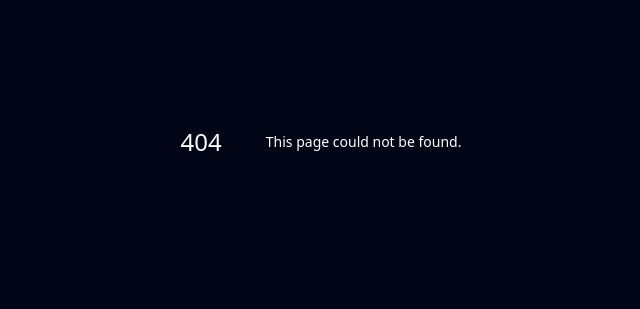
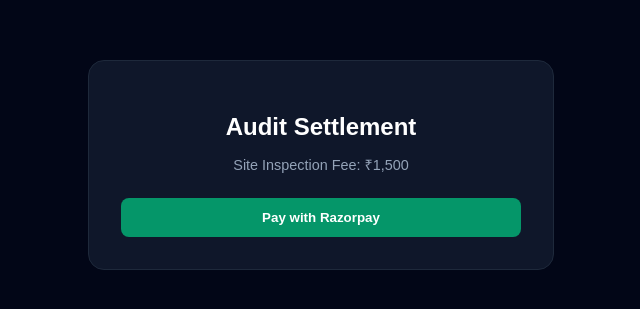
Before and after one commit to kyuva447-ship-it/spotverify, a Next.js app: page /checkout in a window 1280 px wide. Before the commit this address had no page. Shown: the part 259-568 px from the top of the page, without its empty margins (319-959 px from the left). Built offline with nearby package versions, Linux system fonts and the light colour scheme.

Commit message:
Create page.tsx

```diff
--- /dev/null
+++ b/app/checkout/page.tsx
@@ -0,0 +1,19 @@
+'use client';
+
+export default function CheckoutPage() {
+  const handlePayment = () => {
+    alert('Razorpay Gateway Connected! Add RAZORPAY_KEY_ID in environment variables to activate live payments.');
+  };
+
+  return (
+    <main style={{ minHeight: '100vh', display: 'flex', alignItems: 'center', justifyContent: 'center', padding: '1.5rem', fontFamily: 'sans-serif' }}>
+      <div style={{ maxWidth: '400px', width: '100%', backgroundColor: '#0f172a', border: '1px solid #1e293b', padding: '2rem', borderRadius: '1rem', textAlign: 'center' }}>
+        <h2 style={{ fontSize: '1.5rem', fontWeight: 'bold', color: '#fff', marginBottom: '0.5rem' }}>Audit Settlement</h2>
+        <p style={{ color: '#94a3b8', fontSize: '0.9rem', marginBottom: '1.5rem' }}>Site Inspection Fee: ₹1,500</p>
+        <button onClick={handlePayment} style={{ width: '100%', padding: '0.75rem', backgroundColor: '#059669', color: '#fff', border: 'none', borderRadius: '0.5rem', fontWeight: 'bold', cursor: 'pointer' }}>
+          Pay with Razorpay
+        </button>
+      </div>
+    </main>
+  );
+}
```
